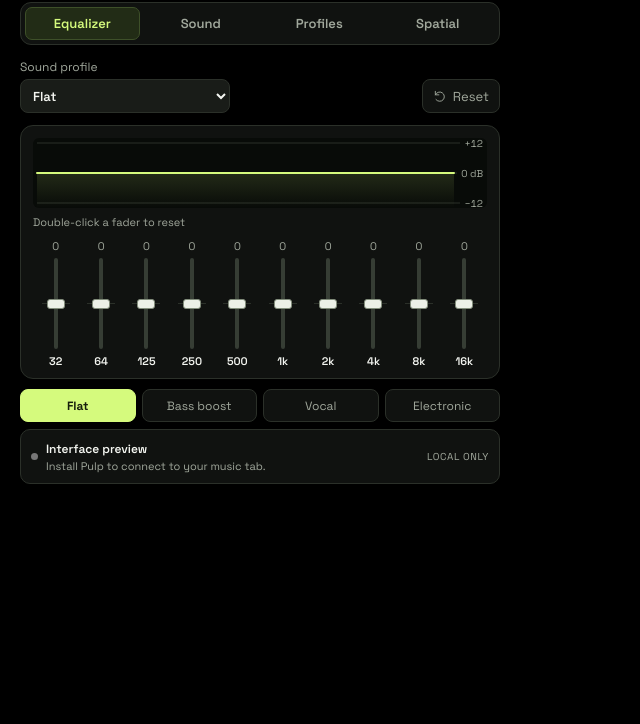
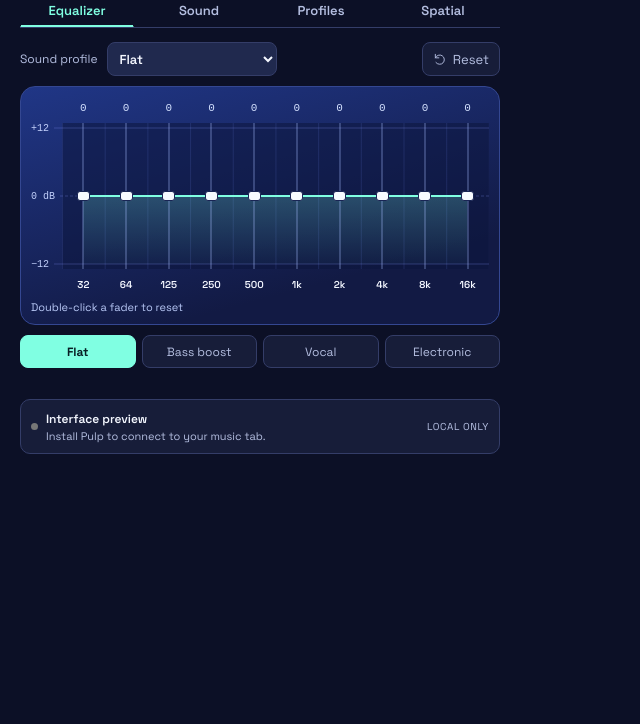
Before and after one commit to mrduhlol/pulp, a website with bundled scripts: page extension/popup.html in a window 1280 px wide. Shown: the part 76-800 px from the top of the page, without its empty margins (0-640 px from the left). Built offline with nearby package versions, Linux system fonts and the light colour scheme.

Commit message:
Combine the EQ curve and faders in a studio console

```diff
--- a/extension/popup.css
+++ b/extension/popup.css
@@ -7,14 +7,14 @@
 
 :root {
   color-scheme: dark;
-  --bg: #000;
-  --surface: #101210;
-  --raised: #191c18;
-  --line: #2b3029;
-  --ink: #f4f6f1;
-  --muted: #a1a89c;
-  --accent: #d5fa7d;
-  --accent-surface: #222c16;
+  --bg: #0c1026;
+  --surface: #171d39;
+  --raised: #20294e;
+  --line: #343d68;
+  --ink: #f4f7ff;
+  --muted: #b4bee0;
+  --accent: #80ffe2;
+  --accent-surface: #23377d;
   font-family: Space, Arial, sans-serif;
   font-synthesis: none;
 }
@@ -30,11 +30,11 @@ button:disabled, input:disabled, select:disabled { cursor: default; opacity: .5;
 svg { display: block; fill: none; stroke: currentColor; stroke-width: 1.6; stroke-linecap: round; stroke-linejoin: round; }
 
 header, .brand, .header-actions { display: flex; align-items: center; }
-header { justify-content: space-between; min-height: 49px; margin-bottom: 13px; }
+header { justify-content: space-between; min-height: 44px; margin-bottom: 10px; }
 .brand { gap: 13px; }
-h1 { margin: 0; font-size: 43px; line-height: 1; letter-spacing: -2px; }
+h1 { margin: 0; font-size: 36px; line-height: 1; letter-spacing: -1.4px; }
 .brand-dot { color: var(--accent); }
-.brand-description { border-left: 1px solid var(--line); padding-left: 12px; color: var(--muted); font-size: 12px; line-height: 1.15; }
+.brand-description { color: var(--muted); font-size: 11px; }
 .header-actions { gap: 7px; }
 
 .icon-button, .power, .quiet-button, .site-button, .manager-actions button {
@@ -51,33 +51,30 @@ h1 { margin: 0; font-size: 43px; line-height: 1; letter-spacing: -2px; }
 .icon-button { width: 36px; padding: 0; }
 .header-actions svg { width: 16px; height: 16px; }
 .power { min-width: 64px; font-weight: 600; }
-.power[aria-pressed=true] { color: var(--accent); background: var(--accent-surface); border-color: #3e5029; }
+.power[aria-pressed=true] { color: var(--accent); background: var(--accent-surface); border-color: #536ad2; }
 .quiet-button { align-self: end; color: var(--muted); }
 .quiet-button svg { width: 14px; height: 14px; }
 
 .tab-bar {
   display: grid;
   grid-template-columns: repeat(4, minmax(0, 1fr));
-  gap: 4px;
-  padding: 4px;
-  border: 1px solid var(--line);
-  border-radius: 11px;
-  background: var(--surface);
+  gap: 8px;
+  border-bottom: 1px solid var(--line);
 }
 .tab-bar button {
   min-height: 33px;
   padding: 0 4px;
   border: 1px solid transparent;
-  border-radius: 7px;
+  border-radius: 0;
   background: transparent;
   color: var(--muted);
   font-weight: 600;
 }
-.tab-bar button[aria-selected=true] { border-color: #3e5029; background: var(--accent-surface); color: var(--accent); }
-section[role=tabpanel] { height: 384px; padding-top: 14px; }
+.tab-bar button[aria-selected=true] { border-bottom-color: var(--accent); box-shadow: inset 0 -1px var(--accent); color: var(--accent); }
+section[role=tabpanel] { height: 371px; padding-top: 14px; }
 
-.eq-heading { display: flex; align-items: end; justify-content: space-between; gap: 10px; margin-bottom: 12px; }
-.eq-heading > div { display: grid; gap: 4px; }
+.eq-heading { display: flex; align-items: center; justify-content: space-between; gap: 8px; margin-bottom: 10px; }
+.eq-heading > div { display: flex; align-items: center; flex-wrap: wrap; gap: 4px 9px; }
 .eq-heading label, .spatial-mode-label { color: var(--muted); font-size: 12px; }
 select, .preset-manager input {
   min-width: 0;
@@ -88,64 +85,91 @@ select, .preset-manager input {
   border-radius: 8px;
   background: var(--raised);
 }
-#preset { width: clamp(155px, 45vw, 210px); font-weight: 600; }
+#preset { width: clamp(124px, 32vw, 170px); font-weight: 600; }
 
-.eq-rack { padding: 12px 12px 10px; border: 1px solid var(--line); border-radius: 13px; background: var(--surface); }
-.graph { height: 70px; position: relative; padding: 0 33px 0 4px; border-radius: 6px; background: #080b08; }
-.graph svg { width: 100%; height: 100%; position: relative; overflow: visible; }
-.graph-lines { position: absolute; inset: 0; pointer-events: none; }
+/* The chart and faders share the same frequency columns. */
+.eq-rack {
+  --scale-width: 31px;
+  padding: 12px 10px 10px;
+  border: 1px solid #344791;
+  border-radius: 15px;
+  background: linear-gradient(165deg, #203686 0%, #121a44 76%);
+}
+
+.eq-display {
+  position: relative;
+  padding-left: var(--scale-width);
+}
+
+.graph {
+  position: absolute;
+  inset: 24px 0 24px var(--scale-width);
+  background: linear-gradient(90deg, #7690fc24 1px, transparent 1px) 0 0 / 10% 100%, #0c153d88;
+  pointer-events: none;
+}
+
+.graph svg {
+  position: absolute;
+  inset: 5px 5%;
+  width: 90%;
+  height: calc(100% - 10px);
+  clip-path: inset(-2px -2px 0);
+}
+
+.graph-lines { position: absolute; inset: 5px 0; }
 .graph-lines span {
   position: absolute;
-  left: 4px;
-  right: 4px;
-  top: 7.143%;
-  color: var(--muted);
   display: flex;
   align-items: center;
-  gap: 4px;
+  gap: 5px;
+  top: 0;
+  left: calc(-1 * var(--scale-width));
+  right: 0;
   transform: translateY(-50%);
-  font-size: 10px;
-  font-variant-numeric: tabular-nums;
+  color: #c1cffa;
+  font: 10px ui-monospace, monospace;
 }
-.graph-lines span::before { content: ''; flex: 1; border-top: 1px solid var(--line); }
+.graph-lines span::after { content: ''; flex: 1; border-top: 1px solid #879bff44; }
 .graph-lines span:nth-child(2) { top: 50%; }
-.graph-lines span:nth-child(2)::before { border-top-style: dashed; }
-.graph-lines span:nth-child(3) { top: 92.857%; }
+.graph-lines span:nth-child(2)::after { border-top-style: dashed; }
+.graph-lines span:nth-child(3) { top: 100%; }
 #curve { stroke: var(--accent); stroke-width: 2; vector-effect: non-scaling-stroke; }
 #curve-area { fill: url(#curve-fill); stroke: none; }
-.curve-caption { display: block; margin: 7px 0 10px; color: var(--muted); font-size: 11px; }
+.curve-caption { display: block; margin: 7px 0 0; color: #b9c9f7; font-size: 11px; }
 
-.bands { display: grid; grid-template-columns: repeat(10, minmax(0, 1fr)); }
-.band { display: grid; justify-items: center; align-content: start; gap: 5px; min-width: 0; }
-.band output { color: var(--muted); font-size: 11px; font-variant-numeric: tabular-nums; }
+.bands { position: relative; display: grid; grid-template-columns: repeat(10, minmax(0, 1fr)); }
+.band { display: grid; grid-template-rows: 18px 146px 18px; justify-items: center; align-items: center; gap: 6px; min-width: 0; }
+.band output { color: #d5e2ff; font: 11px ui-monospace, monospace; }
 .band input {
   appearance: none;
   writing-mode: vertical-lr;
   direction: rtl;
   width: min(100%, 28px);
-  height: 91px;
+  height: 100%;
   margin: 0;
-  background: linear-gradient(var(--line), var(--line)) center / 100% 1px no-repeat;
+  background: transparent;
   cursor: ns-resize;
   border-radius: 4px;
 }
-.band input::-webkit-slider-runnable-track { width: 4px; border-radius: 4px; background: #363d34; }
+.band input::-webkit-slider-runnable-track { width: 2px; background: #a8bcff45; }
 .band input::-webkit-slider-thumb {
   appearance: none;
-  width: 18px;
+  box-sizing: border-box;
+  width: 13px;
   height: 10px;
-  margin-left: -7px;
-  border: 1px solid #828d7b;
+  margin-left: -5.5px;
+  border: 1px solid #182554;
   border-radius: 3px;
-  background: #ecf0e7;
+  background: #f7fbff;
 }
-.band input::-moz-range-track { width: 4px; border-radius: 4px; background: #363d34; }
-.band input::-moz-range-thumb { width: 16px; height: 8px; border: 1px solid #828d7b; border-radius: 3px; background: #ecf0e7; }
+.band input::-moz-range-track { width: 2px; background: #a8bcff45; }
+.band input::-moz-range-thumb { width: 11px; height: 8px; border: 1px solid #182554; border-radius: 3px; background: #f7fbff; }
 .band:is(:hover, :focus-within) output { color: var(--accent); }
-.band > span { font-size: 11px; font-weight: 600; }
+.band > span { font-size: 10px; font-weight: 600; }
+
 .quick-profiles { display: grid; grid-template-columns: repeat(4, minmax(0, 1fr)); gap: 6px; margin-top: 10px; }
 .quick-profiles button { min-height: 33px; padding: 3px; border: 1px solid var(--line); border-radius: 8px; background: var(--surface); color: var(--muted); font-size: 12px; }
-.quick-profiles button[aria-pressed=true] { color: #171e0c; background: var(--accent); border-color: var(--accent); font-weight: 700; }
+.quick-profiles button[aria-pressed=true] { color: #071e24; background: var(--accent); border-color: var(--accent); font-weight: 700; }
 main[data-bypassed=true] :is(.graph svg, .bands) { opacity: .5; }
 
 .panel-heading { margin-bottom: 13px; }
@@ -163,9 +187,9 @@ main[data-bypassed=true] :is(.graph svg, .bands) { opacity: .5; }
 .control output { float: right; color: var(--accent); font-variant-numeric: tabular-nums; }
 .control input { appearance: none; display: block; width: 100%; height: 18px; margin: 6px 0 0; background: transparent; cursor: pointer; }
 .control input:disabled { cursor: default; }
-.control input::-webkit-slider-runnable-track { height: 4px; border-radius: 4px; background: linear-gradient(to right, var(--accent) var(--fill, 0%), #363d34 var(--fill, 0%)); }
+.control input::-webkit-slider-runnable-track { height: 4px; border-radius: 4px; background: linear-gradient(to right, var(--accent) var(--fill, 0%), #394677 var(--fill, 0%)); }
 .control input::-webkit-slider-thumb { appearance: none; width: 13px; height: 13px; margin-top: -4.5px; border-radius: 50%; background: var(--ink); }
-.control input::-moz-range-track { height: 4px; background: #363d34; }
+.control input::-moz-range-track { height: 4px; background: #394677; }
 .control input::-moz-range-progress { height: 4px; background: var(--accent); }
 .control input::-moz-range-thumb { width: 13px; height: 13px; border: 0; border-radius: 50%; background: var(--ink); }
 .range-ends { display: flex; justify-content: space-between; color: var(--muted); font-size: 11px; }
@@ -175,27 +199,27 @@ main[data-bypassed=true] :is(.graph svg, .bands) { opacity: .5; }
   width: 54px;
   height: 54px;
   margin: 7px auto 3px;
-  border: 1px solid #4a5445;
+  border: 1px solid #5261a0;
   border-radius: 50%;
-  background: radial-gradient(circle at 33% 25%, #393f35, #141713 74%);
+  background: radial-gradient(circle at 33% 25%, #455eb2, #111737 74%);
   cursor: ns-resize;
   touch-action: none;
   user-select: none;
 }
-.dial::after { content: ''; position: absolute; inset: 5px; border: 1px solid #41483d; border-radius: 50%; }
+.dial::after { content: ''; position: absolute; inset: 5px; border: 1px solid #536ad2; border-radius: 50%; }
 .dial > span { position: absolute; inset: 0; transform: rotate(var(--angle)); }
 .dial > span::after { content: ''; position: absolute; top: 4px; left: calc(50% - 1.5px); width: 3px; height: 12px; border-radius: 3px; background: var(--accent); z-index: 1; }
 .output-controls, .protection { margin-top: 8px; }
 .limiter { display: flex; justify-content: space-between; align-items: center; gap: 6px; }
 .limiter strong { font-weight: 600; }
 .switch { flex: 0 0 34px; height: 21px; padding: 3px; border: 0; border-radius: 12px; background: var(--accent); }
-.switch span { display: block; width: 15px; height: 15px; transform: translateX(13px); border-radius: 50%; background: #101310; }
-.switch[aria-checked=false] { background: #4d5549; }
+.switch span { display: block; width: 15px; height: 15px; transform: translateX(13px); border-radius: 50%; background: #0c1026; }
+.switch[aria-checked=false] { background: #485480; }
 .switch[aria-checked=false] span { transform: none; background: var(--ink); }
 
 #panel-profiles { overflow-y: auto; scrollbar-width: thin; padding: 14px 3px 9px; }
 .site-button { margin-bottom: 8px; }
-.site-button[aria-pressed=true] { color: var(--accent); border-color: #3e5029; }
+.site-button[aria-pressed=true] { color: var(--accent); border-color: #536ad2; }
 .preset-library { margin-bottom: 8px; padding: 8px 10px; border: 1px solid var(--line); border-radius: 8px; background: var(--surface); }
 .preset-library summary { cursor: pointer; }
 .preset-manager { display: grid; grid-template-columns: minmax(0, 1fr) minmax(0, 2fr); align-items: center; gap: 8px; margin-top: 10px; }
@@ -205,14 +229,14 @@ main[data-bypassed=true] :is(.graph svg, .bands) { opacity: .5; }
 .profile-card, .load-custom { border: 1px solid var(--line); border-radius: 8px; background: var(--surface); color: var(--muted); }
 .profile-card { min-width: 0; padding: 7px 5px; font-size: 11px; }
 .profile-card svg { width: 100%; height: 26px; margin-bottom: 3px; }
-.profile-card[aria-pressed=true] { color: var(--accent); border-color: #586e36; background: var(--accent-surface); }
+.profile-card[aria-pressed=true] { color: var(--accent); border-color: #536ad2; background: var(--accent-surface); }
 .load-custom { width: 100%; margin-top: 8px; padding: 8px; }
 .spatial-mode-label { display: block; margin: 14px 0 5px; }
 #spatial-mode { width: 100%; }
 .spatial-width { margin-top: 12px; }
 .spatial-note { margin-top: 12px; max-width: 48ch; line-height: 1.5; }
 
-button:not(:disabled):hover { border-color: #7d8b72; }
+button:not(:disabled):hover { border-color: #7388dc; }
 .tab-bar button:hover, .quiet-button:hover { color: var(--ink); }
 footer { display: flex; align-items: center; justify-content: space-between; gap: 8px; padding: 10px; border: 1px solid var(--line); border-radius: 10px; background: var(--surface); }
 .connection { min-width: 0; display: flex; align-items: center; gap: 8px; }
--- a/extension/popup.html
+++ b/extension/popup.html
@@ -7,7 +7,7 @@
 <body>
 <main>
   <header>
-    <div class="brand"><h1>pulp<span class="brand-dot">.</span></h1><span class="brand-description">Music<br>equalizer.</span></div>
+    <div class="brand"><h1>pulp<span class="brand-dot">.</span></h1><span class="brand-description">Music equalizer</span></div>
     <div class="header-actions"><button id="save-preset" class="icon-button" aria-label="Save custom profile" title="Save custom profile"><svg viewBox="0 0 24 24"><path d="M6 4h12v16l-6-4-6 4z"/></svg></button><button id="power" class="power" aria-label="Bypass equalizer" aria-pressed="true"><svg viewBox="0 0 24 24"><path d="M12 3v8M7 5a8 8 0 1 0 10 0"/></svg><span id="power-label">On</span></button></div>
   </header>
   <div class="tab-bar" role="tablist" aria-label="Audio controls">
@@ -19,9 +19,11 @@
   <section id="panel-equalizer" role="tabpanel" aria-labelledby="tab-equalizer">
     <div class="eq-heading"><div><label for="preset">Sound profile</label><select id="preset"><option>Flat</option><option>Warm</option><option>Bass boost</option><option>Vocal</option><option>Electronic</option><option>Rock</option><option>Jazz</option><option>Acoustic</option><option disabled>Custom</option></select></div><button id="reset" class="quiet-button"><svg viewBox="0 0 24 24"><path d="M4 10a8 8 0 1 1 1 8M4 4v6h6"/></svg>Reset</button></div>
     <div class="eq-rack">
-      <div class="graph" role="img" aria-label="Equalizer gain curve"><div class="graph-lines"><span>+12</span><span>0 dB</span><span>−12</span></div><svg viewBox="0 0 400 64" preserveAspectRatio="none" aria-hidden="true"><defs><linearGradient id="curve-fill" x1="0%" y1="0%" x2="0%" y2="100%"><stop stop-color="#d5fa7d" stop-opacity=".13"/><stop offset="1" stop-color="#d5fa7d" stop-opacity="0"/></linearGradient></defs><path id="curve-area"/><path id="curve"/></svg></div>
+      <div class="eq-display">
+        <div class="graph" role="img" aria-label="Equalizer gain curve"><div class="graph-lines"><span>+12</span><span>0 dB</span><span>−12</span></div><svg viewBox="0 4.5714 400 54.8572" preserveAspectRatio="none" aria-hidden="true"><defs><linearGradient id="curve-fill" x1="0%" y1="0%" x2="0%" y2="100%"><stop stop-color="#80ffe2" stop-opacity=".22"/><stop offset="1" stop-color="#80ffe2" stop-opacity="0"/></linearGradient></defs><path id="curve-area"/><path id="curve"/></svg></div>
+        <div id="bands" class="bands"></div>
+      </div>
       <span id="fader-feedback" class="curve-caption" role="status">Double-click a fader to reset</span>
-      <div id="bands" class="bands"></div>
     </div>
     <div class="quick-profiles" aria-label="Quick presets"><button data-profile="Flat" aria-pressed="true">Flat</button><button data-profile="Bass boost" aria-pressed="false">Bass boost</button><button data-profile="Vocal" aria-pressed="false">Vocal</button><button data-profile="Electronic" aria-pressed="false">Electronic</button></div>
   </section>
```
Also changed, not shown: DESIGN.md (+2 -2 lines).
